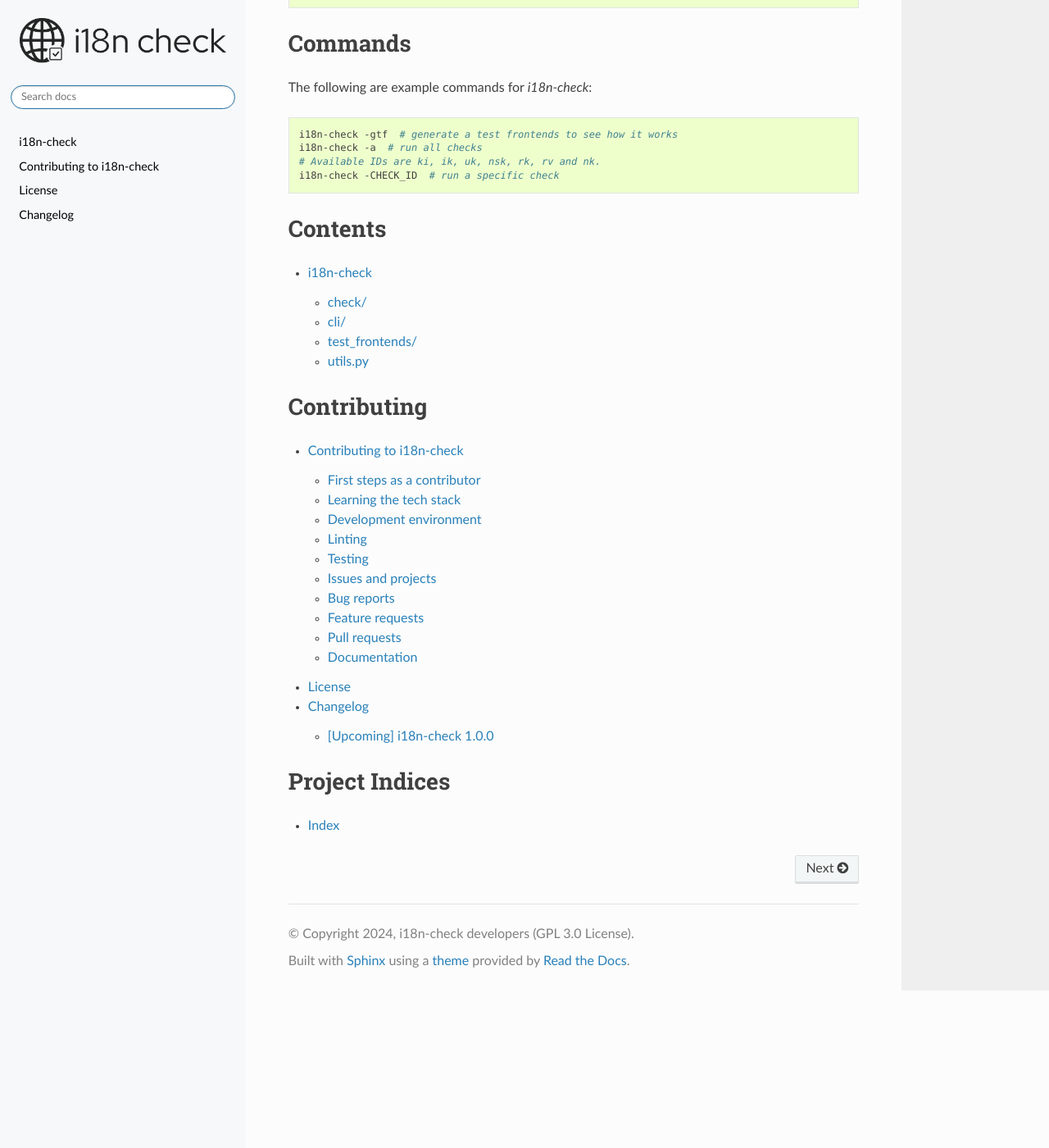
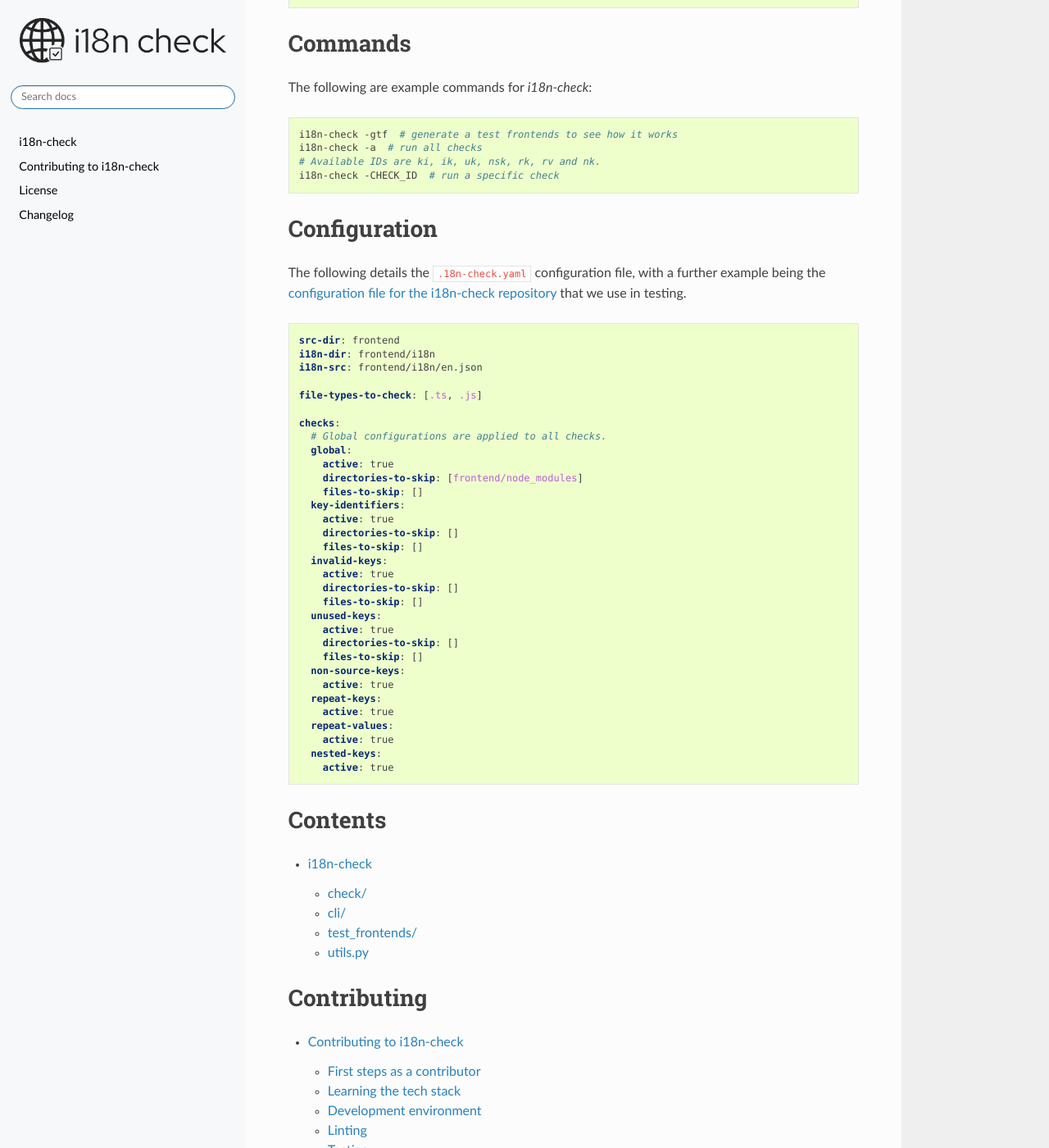
Before and after one commit to activist-org/i18n-check, a Sphinx documentation site: the page built from docs/source/index.rst, in a window 1280 px wide and 1400 px high, scrolled down 803 px. Shown: the whole window at 82% size. Built offline with Sphinx 7.4.7 and the Read the Docs theme 3.1.0, drawn with Linux system fonts in a browser that asks for light colours; formulas are drawn with MathJax 3; before the commit the page ends 2011 px from its top, so only the background shows below that.

Commit message:
#29 Rework checks to take separate skip values

```diff
--- a/docs/source/index.rst
+++ b/docs/source/index.rst
@@ -70,6 +70,46 @@ The following are example commands for `i18n-check`:
     # Available IDs are ki, ik, uk, nsk, rk, rv and nk.
     i18n-check -CHECK_ID  # run a specific check
 
+Configuration
+=============
+
+The following details the ``.18n-check.yaml`` configuration file, with a further example being the `configuration file for the i18n-check repository <https://github.com/activist-org/i18n-check/blob/main/.i18n-check.yaml>`_ that we use in testing.
+
+.. code-block:: yaml
+
+    src-dir: frontend
+    i18n-dir: frontend/i18n
+    i18n-src: frontend/i18n/en.json
+
+    file-types-to-check: [.ts, .js]
+
+    checks:
+      # Global configurations are applied to all checks.
+      global:
+        active: true
+        directories-to-skip: [frontend/node_modules]
+        files-to-skip: []
+      key-identifiers:
+        active: true
+        directories-to-skip: []
+        files-to-skip: []
+      invalid-keys:
+        active: true
+        directories-to-skip: []
+        files-to-skip: []
+      unused-keys:
+        active: true
+        directories-to-skip: []
+        files-to-skip: []
+      non-source-keys:
+        active: true
+      repeat-keys:
+        active: true
+      repeat-values:
+        active: true
+      nested-keys:
+        active: true
+
 Contents
 ========
 
```
Also changed, not shown: README.md (+30 -12 lines), .i18n-check.yaml, 11 other files.
